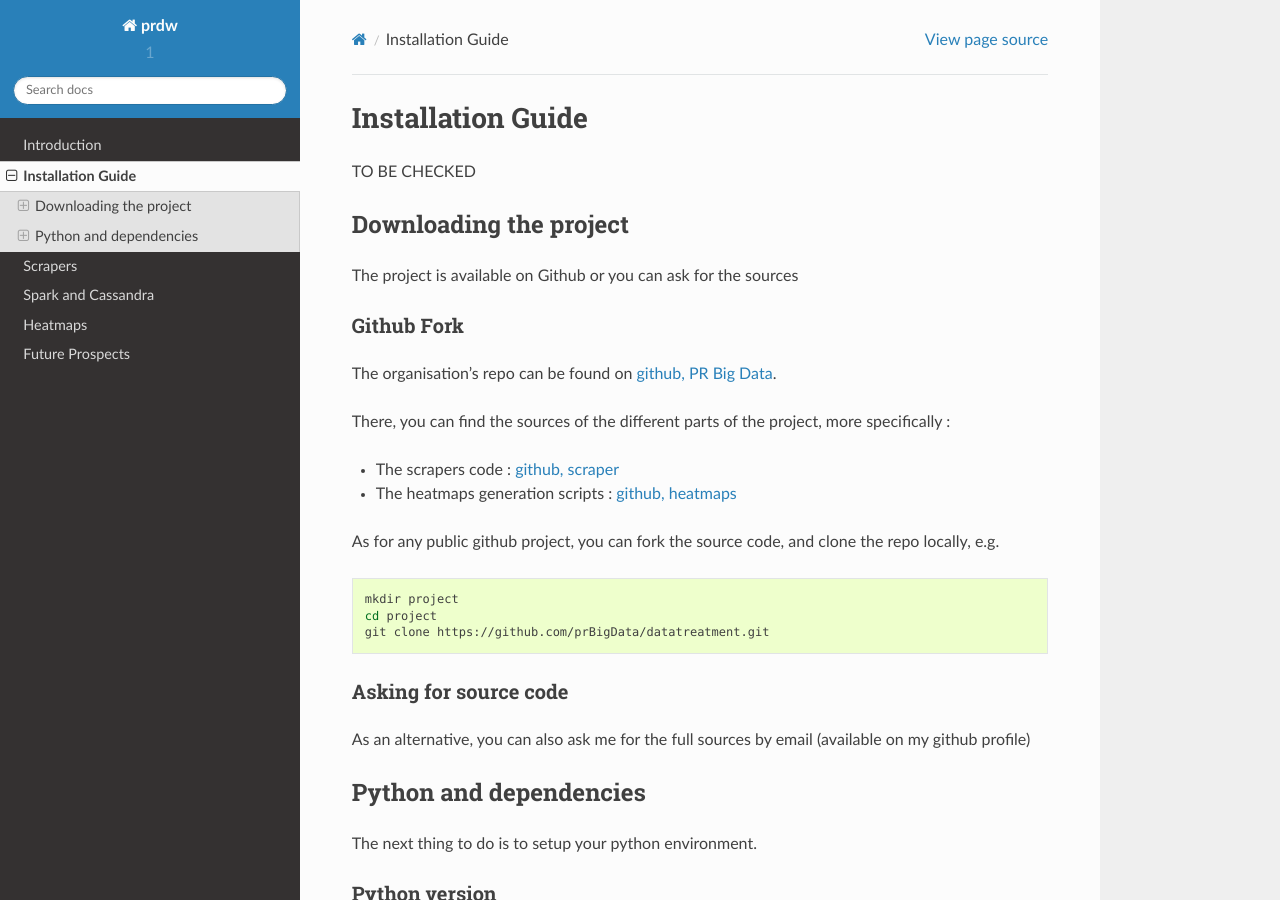
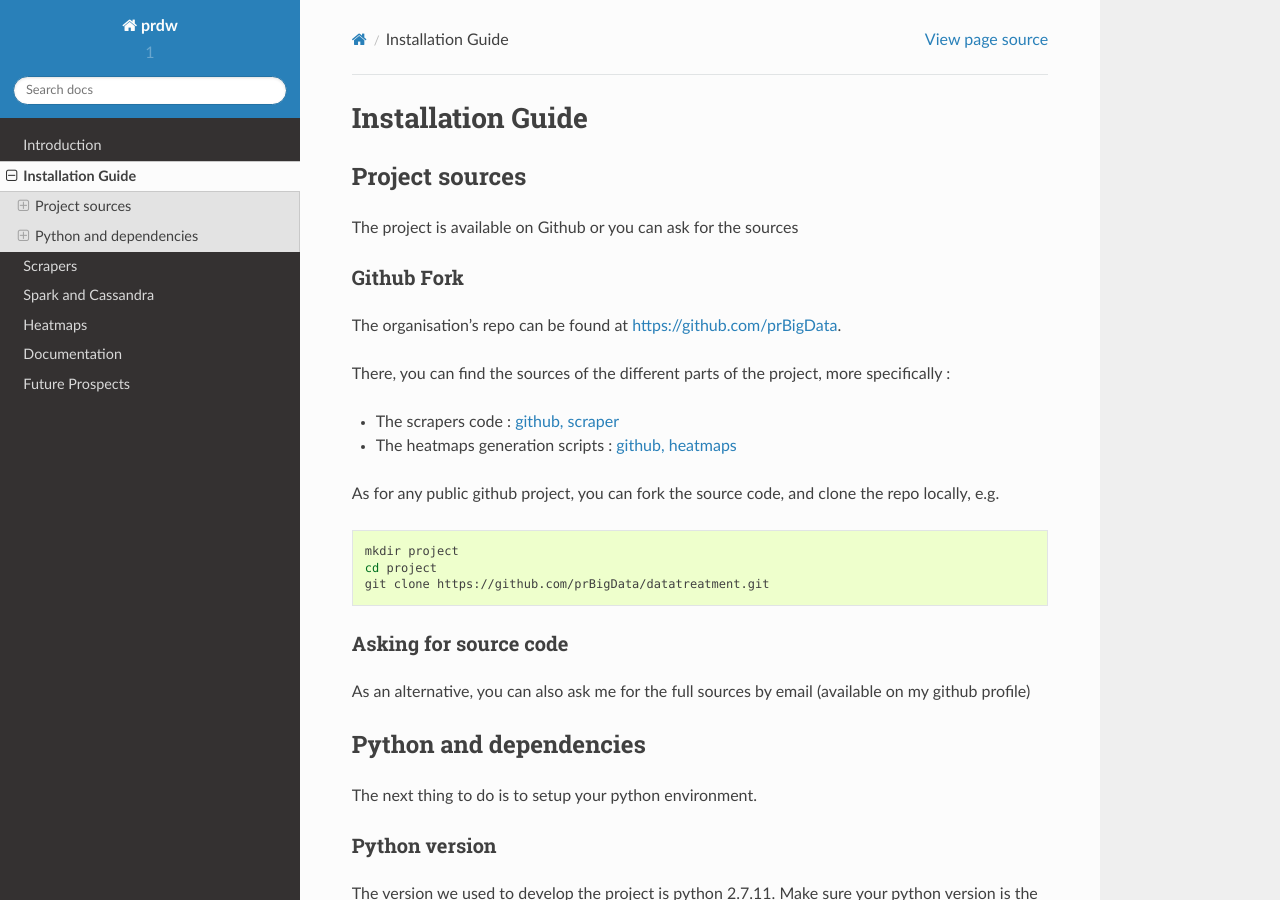
Before and after one commit to prBigData/documentation, a Sphinx documentation site: the page built from source/installation.rst, in a window 1280 px wide and 900 px high. Built offline with Sphinx 7.4.7 and the Read the Docs theme 2.0.0, drawn with Linux system fonts in a browser that asks for light colours.

Commit message:
refactor

```diff
--- /dev/null
+++ b/source/documentation.rst
@@ -0,0 +1,3 @@
+#############
+Documentation
+#############
--- a/source/index.rst
+++ b/source/index.rst
@@ -14,7 +14,8 @@ Welcome to prdw's documentation!
    scrapers
    sparkcassandra
    heatmaps
-   perspectives
+   documentation
+   outlooks
 
 
 Indices and tables
--- a/source/installation.rst
+++ b/source/installation.rst
@@ -2,10 +2,8 @@
 Installation Guide
 ##################
 
-TO BE CHECKED
-
 ***********************
-Downloading the project
+Project sources
 ***********************
 
 The project is available on Github or you can ask for the sources
@@ -14,9 +12,7 @@ The project is available on Github or you can ask for the sources
 Github Fork
 ===========
 
-The organisation's repo can be found on `github, PR Big Data`_.
-
-.. _github, PR Big Data: https://github.com/prBigData
+The organisation's repo can be found at `https://github.com/prBigData <https://github.com/prBigData>`_.
 
 There, you can find the sources of the different parts of the project, more specifically :
 
```
Also changed, not shown: source/outlooks.rst (renamed from source/perspectives.rst).
